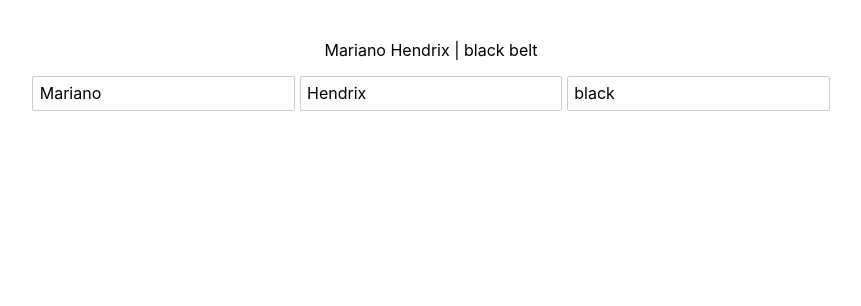
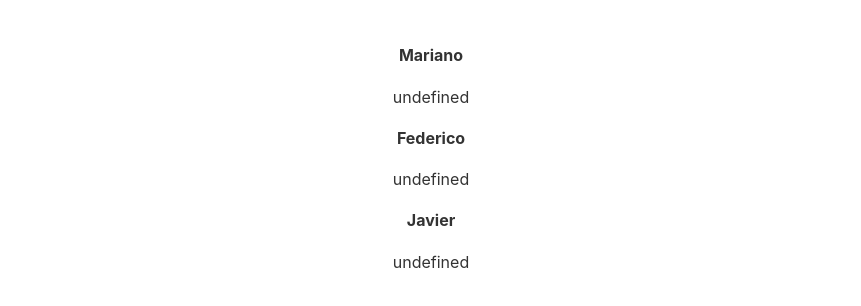
Before and after one commit to marianojhb/sveltenetninja, a Svelte app: page / in a window 1280 px wide. Shown: the top 306 px of the page, without its empty margins (209-1070 px from the left). Built offline with nearby package versions, Linux system fonts and the light colour scheme.

Commit message:
antes del bucle

```diff
--- a/src/App.svelte
+++ b/src/App.svelte
@@ -1,25 +1,24 @@
 <script>
-  let firstName = 'Mariano'
-  let lastName = 'Hendrix'
-
-  $: fullName = `${firstName} ${lastName}` // Este es una declaracion reactiva (reactive statements)
-  $: console.log(beltColour)
-  $: console.log(fullName)
-
-  let beltColour = 'black'
-  const handleClick = () => {
-    beltColour = 'orange'
-  }
-  const handleInput = (e) => {
-    beltColour = e.target.value
-  }
+  let people = [
+    { name: `Mariano`, beltcolour: `White`, age: 46, id: 1 },
+    { name: `Federico`, beltcolour: `White`, age: 45, id: 2 },
+    { name: `Javier`, beltcolour: `White`, age: 47, id: 3 },
+  ]
 </script>
 
 <main>
-  <p style="color: {beltColour}">{fullName} | {beltColour} belt</p>
-  <input type="text" bind:value={firstName} />
-  <input type="text" bind:value={lastName} />
-  <input type="text" bind:value={beltColour} />
+  <div>
+    <h4>{people[0].name}</h4>
+    <p>{people[0].beltColor}</p>
+  </div>
+  <div>
+    <h4>{people[1].name}</h4>
+    <p>{people[1].beltColor}</p>
+  </div>
+  <div>
+    <h4>{people[2].name}</h4>
+    <p>{people[2].beltColor}</p>
+  </div>
 </main>
 
 <style>
```
Also changed, not shown: 1 other file (tests, documents, lock files or other folders).
